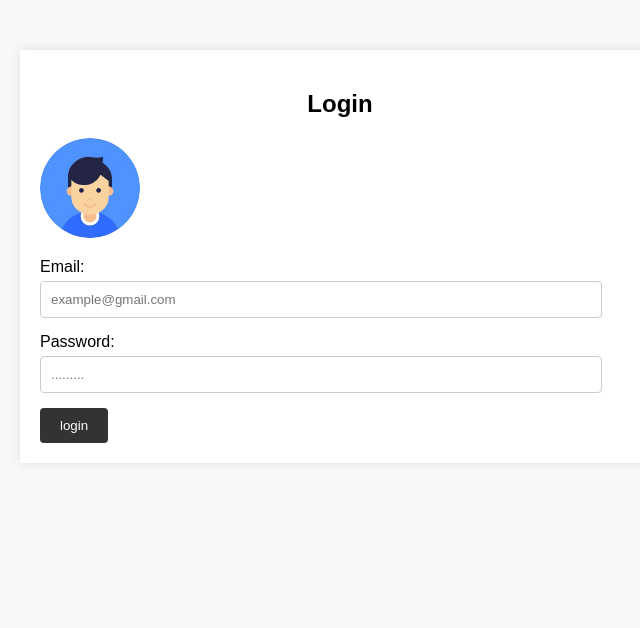
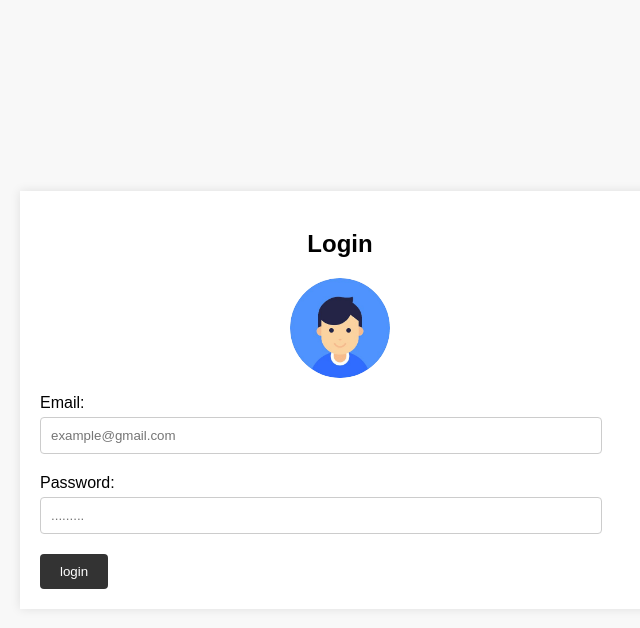
Before and after one commit to Abdul-Akram/Login, a plain HTML site: page index.html in a window 1280 px wide. Shown: the whole page, without its empty margins (300-940 px from the left). Drawn offline with Linux system fonts and the light colour scheme.

Commit message:
Update style.css

```diff
--- a/style.css
+++ b/style.css
@@ -1,10 +1,19 @@
+html,body{
+    width: 100%;
+    height: 100%;
+}
 body {
     font-family: Arial, sans-serif;
     margin: 0;
     padding: 0;
     background-color: #f8f8f8;
+    display: flex;
+   align-items: center;
 }
-
+.logo{
+    display: flex;
+    justify-content: center;
+}
 .logo img {
     width: 100px;
     border-radius: 60%;
@@ -12,7 +21,7 @@ body {
 }
 
 .contact-form {
-    max-width: 600px;
+    min-width: 600px;
     margin: 50px auto;
     padding: 20px;
     background-color: #fff;
@@ -26,7 +35,7 @@ body {
 }
 
 .form-group {
-    margin-bottom: 15px;
+    margin-bottom: 20px;
 }
 
 .form-group label {
```
